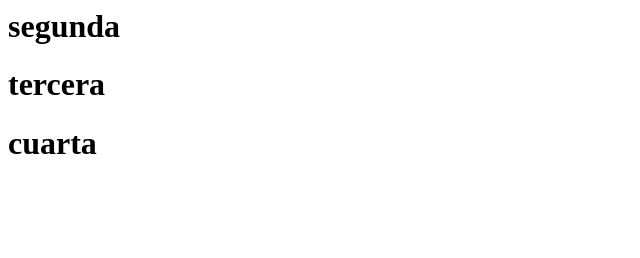
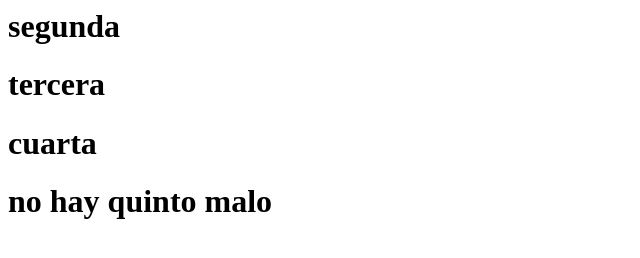
Before and after one commit to Dorib/Miercoles22, a plain HTML site: page index.html in a window 1280 px wide. Shown: the whole page, without its empty margins (0-640 px from the left). Drawn offline with Linux system fonts and the light colour scheme.

Commit message:
Update index.html
editamos y actualizamos desde git el fichero

```diff
--- a/index.html
+++ b/index.html
@@ -2,3 +2,4 @@
 <h1>segunda</h1>
 <h1>tercera</h1>
 <h1>cuarta</h1>
+<h1>no hay quinto malo</h1>
```
